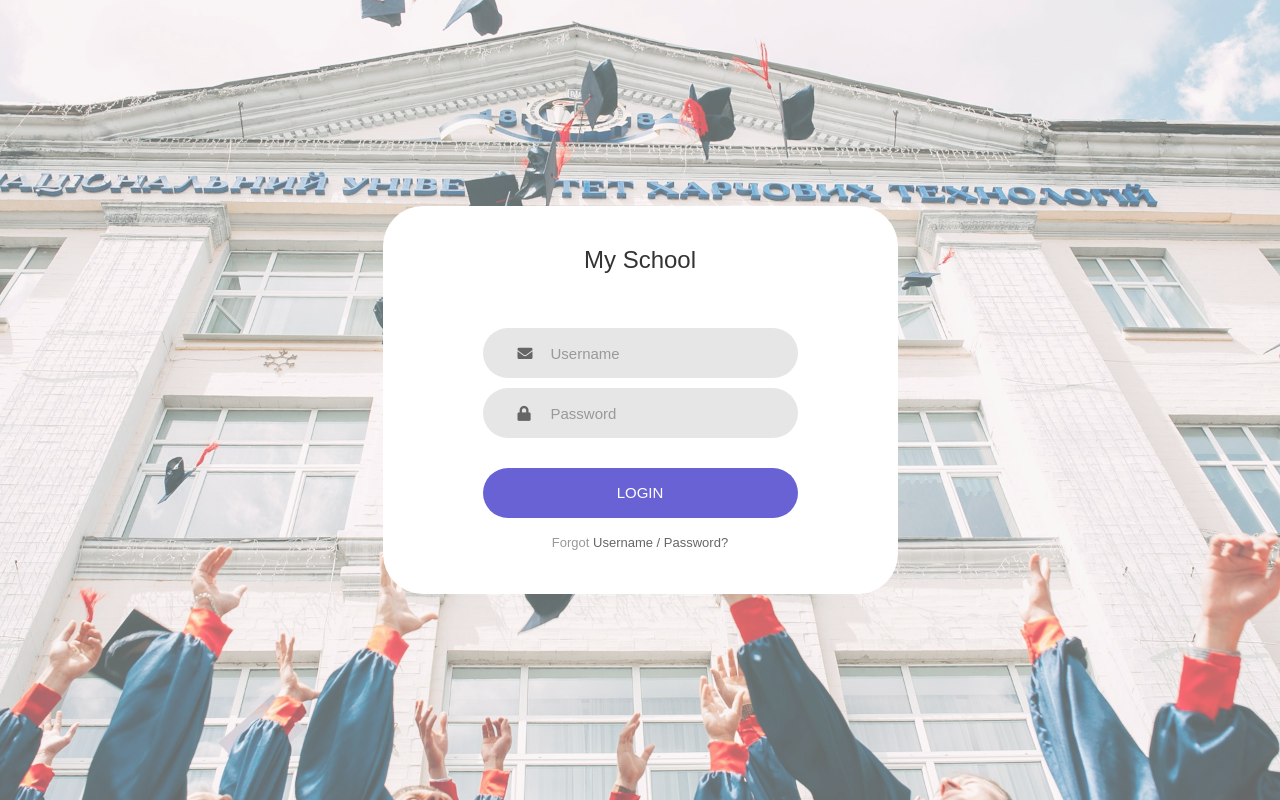
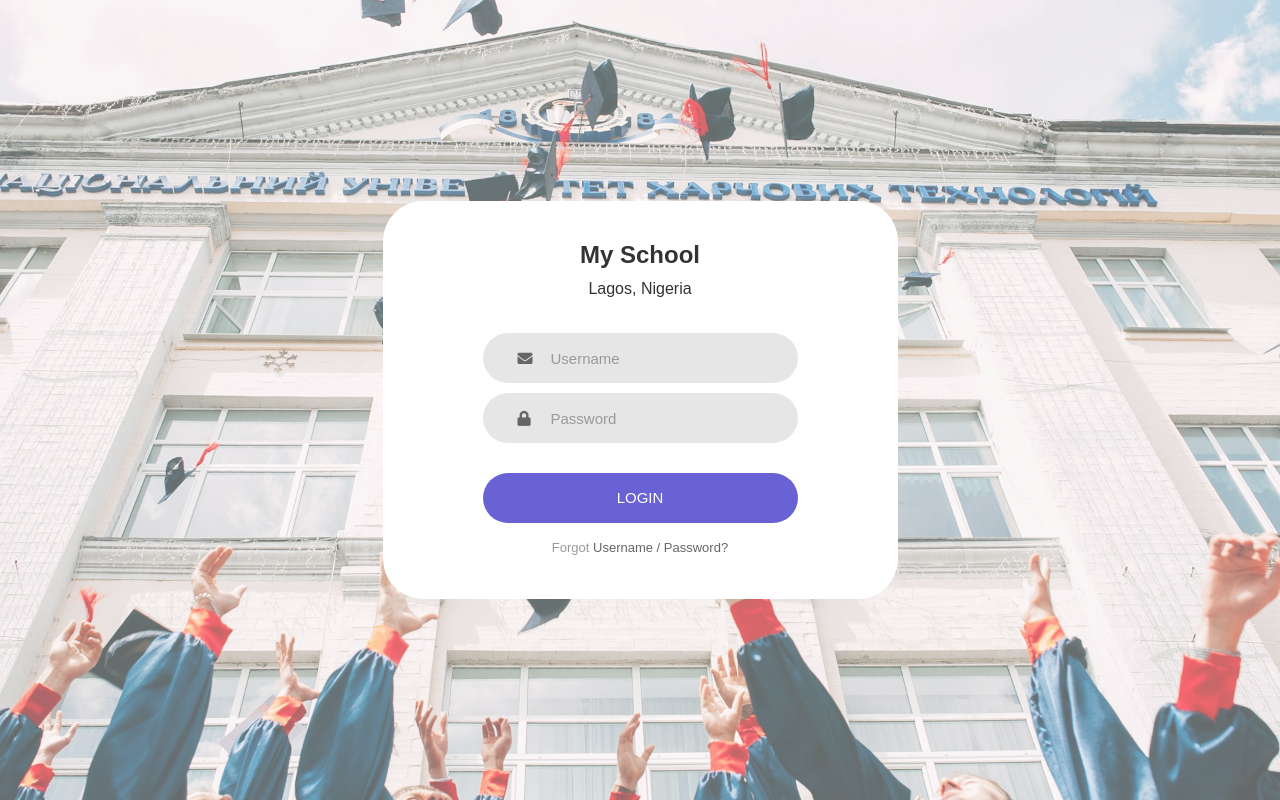
Before and after one commit to vams-mechatronica/vams-school-management-application, a Django app: page /accounts/login/ in a window 1280 px wide. Run offline with Django 3.2, Linux system fonts and the light colour scheme; data comes from the database, SQL or seed files in the repository; some libraries are stand-ins or nearby versions.

Commit message:
UPDATE Login

```diff
--- a/static/dist/css/login-page.css
+++ b/static/dist/css/login-page.css
@@ -17,7 +17,8 @@
   box-sizing: border-box;
 }
 
-body, html {
+body,
+html {
   height: 100%;
   font-family: sans-serif;
 }
@@ -45,7 +46,12 @@ a:hover {
 }
 
 /*---------------------------------------------*/
-h1,h2,h3,h4,h5,h6 {
+h1,
+h2,
+h3,
+h4,
+h5,
+h6 {
   margin: 0px;
 }
 
@@ -57,7 +63,8 @@ p {
   margin: 0px;
 }
 
-ul, li {
+ul,
+li {
   margin: 0px;
   list-style-type: none;
 }
@@ -74,29 +81,74 @@ textarea {
   border: none;
 }
 
-textarea:focus, input:focus {
+textarea:focus,
+input:focus {
   border-color: transparent !important;
 }
 
-input:focus::-webkit-input-placeholder { color:transparent; }
-input:focus:-moz-placeholder { color:transparent; }
-input:focus::-moz-placeholder { color:transparent; }
-input:focus:-ms-input-placeholder { color:transparent; }
+input:focus::-webkit-input-placeholder {
+  color: transparent;
+}
 
-textarea:focus::-webkit-input-placeholder { color:transparent; }
-textarea:focus:-moz-placeholder { color:transparent; }
-textarea:focus::-moz-placeholder { color:transparent; }
-textarea:focus:-ms-input-placeholder { color:transparent; }
+input:focus:-moz-placeholder {
+  color: transparent;
+}
 
-input::-webkit-input-placeholder { color: #999999; }
-input:-moz-placeholder { color: #999999; }
-input::-moz-placeholder { color: #999999; }
-input:-ms-input-placeholder { color: #999999; }
+input:focus::-moz-placeholder {
+  color: transparent;
+}
 
-textarea::-webkit-input-placeholder { color: #999999; }
-textarea:-moz-placeholder { color: #999999; }
-textarea::-moz-placeholder { color: #999999; }
-textarea:-ms-input-placeholder { color: #999999; }
+input:focus:-ms-input-placeholder {
+  color: transparent;
+}
+
+textarea:focus::-webkit-input-placeholder {
+  color: transparent;
+}
+
+textarea:focus:-moz-placeholder {
+  color: transparent;
+}
+
+textarea:focus::-moz-placeholder {
+  color: transparent;
+}
+
+textarea:focus:-ms-input-placeholder {
+  color: transparent;
+}
+
+input::-webkit-input-placeholder {
+  color: #999999;
+}
+
+input:-moz-placeholder {
+  color: #999999;
+}
+
+input::-moz-placeholder {
+  color: #999999;
+}
+
+input:-ms-input-placeholder {
+  color: #999999;
+}
+
+textarea::-webkit-input-placeholder {
+  color: #999999;
+}
+
+textarea:-moz-placeholder {
+  color: #999999;
+}
+
+textarea::-moz-placeholder {
+  color: #999999;
+}
+
+textarea:-ms-input-placeholder {
+  color: #999999;
+}
 
 /*---------------------------------------------*/
 button {
@@ -149,8 +201,10 @@ iframe {
   background-size: cover;
   background-repeat: no-repeat;
   background-position: center center;
-  opacity: 0.6; /* Set desired opacity level */
-  z-index: -1; /* Ensure the background is behind the content */
+  opacity: 0.6;
+  /* Set desired opacity level */
+  z-index: -1;
+  /* Ensure the background is behind the content */
 }
 
 
@@ -218,13 +272,27 @@ iframe {
 .login100-form-title {
   font-family: sans-serif;
   font-size: 24px;
+  font-weight: 600;
+  color: #333333;
+  line-height: 1.2;
+  text-align: center;
+
+
+  width: 100%;
+  display: block;
+  padding-bottom: 10px;
+}
+
+.login100-form-subtitle {
+  font-family: sans-serif;
+  font-size: 16px;
   color: #333333;
   line-height: 1.2;
   text-align: center;
 
   width: 100%;
   display: block;
-  padding-bottom: 54px;
+  padding-bottom: 35px;
 }
 
 
@@ -265,7 +333,7 @@ iframe {
   color: rgba(#6862d5);
 }
 
-.input100:focus + .focus-input100 {
+.input100:focus+.focus-input100 {
   -webkit-animation: anim-shadow 0.5s ease-in-out forwards;
   animation: anim-shadow 0.5s ease-in-out forwards;
 }
@@ -309,7 +377,7 @@ iframe {
   transition: all 0.4s;
 }
 
-.input100:focus + .focus-input100 + .symbol-input100 {
+.input100:focus+.focus-input100+.symbol-input100 {
   color: #6862d5;
   padding-left: 28px;
 }
@@ -398,15 +466,32 @@ iframe {
     padding: 100px 15px 33px 15px;
   }
 }
+
 .p-t-136 {
   padding-top: 80px;
 }
-.p-t-12 {padding-top: 12px;}
+
+.p-t-12 {
+  padding-top: 12px;
+}
+
 /* ------------------------------------ */
-.text-center {text-align: center;}
-.text-left {text-align: left;}
-.text-right {text-align: right;}
-.text-middle {vertical-align: middle;}
+.text-center {
+  text-align: center;
+}
+
+.text-left {
+  text-align: left;
+}
+
+.text-right {
+  text-align: right;
+}
+
+.text-middle {
+  vertical-align: middle;
+}
+
 /*------------------------------------------------------------------
 [ Alert validate ]*/
 
@@ -445,7 +530,8 @@ iframe {
   -moz-transition: opacity 0.4s;
   transition: opacity 0.4s;
 }
-p{
+
+p {
   font-family: sans-serif;
 }
 
@@ -477,6 +563,6 @@ p{
   }
 }
 
-.error-msg{
-  color:red;
+.error-msg {
+  color: red;
 }
--- a/templates/registration/login.html
+++ b/templates/registration/login.html
@@ -39,9 +39,8 @@
 
         <form class="login100-form validate-form" method="post" action="{% url 'login' %}">
           {% csrf_token %}
-          <span class="login100-form-title">
-            {{ school_name }}
-          </span>
+          <span class="login100-form-title">{{ school_name }}</span>
+          <span class="login100-form-subtitle">{{school_address}}</span>
           <span class="error-msg">
             {% if form.errors %}
             <p class="error-msg">Your username and password didn't match. Please try again.</p>
```
Lines whose indentation alone changed are shown as unchanged.
